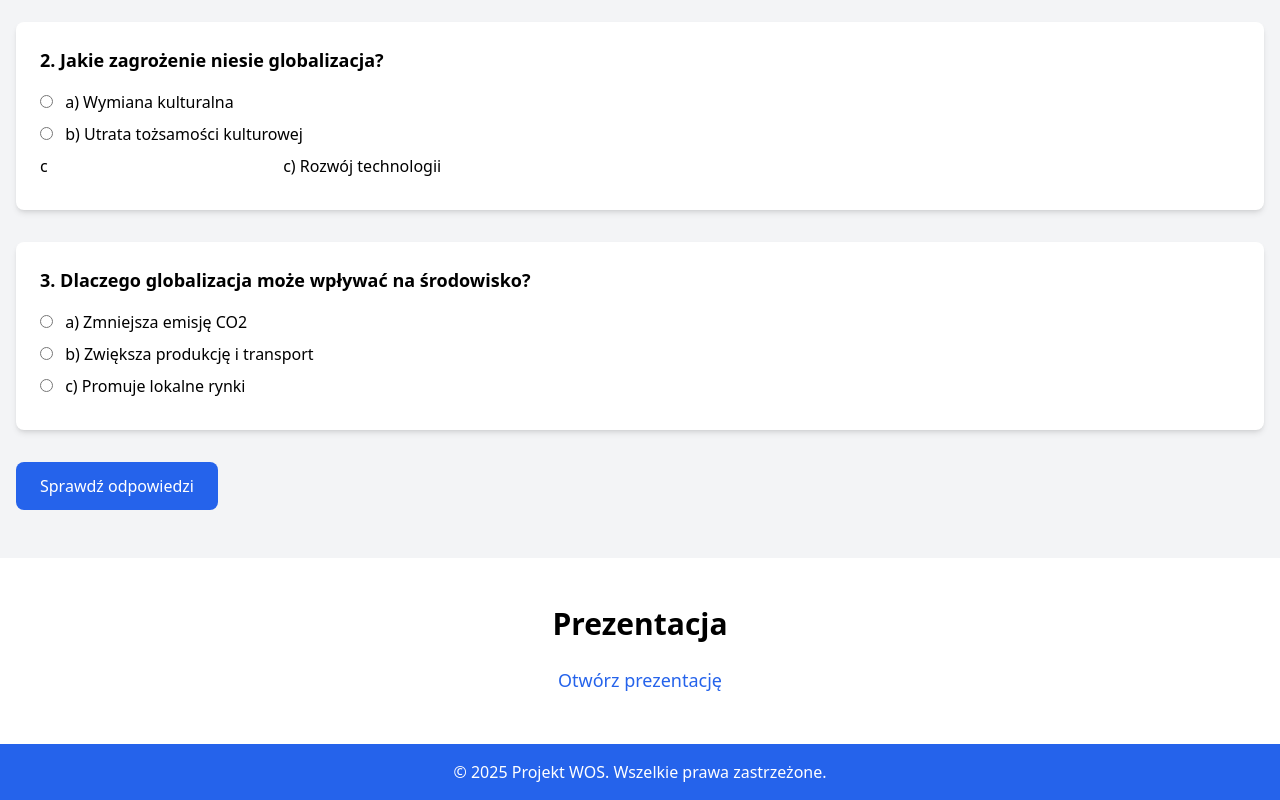
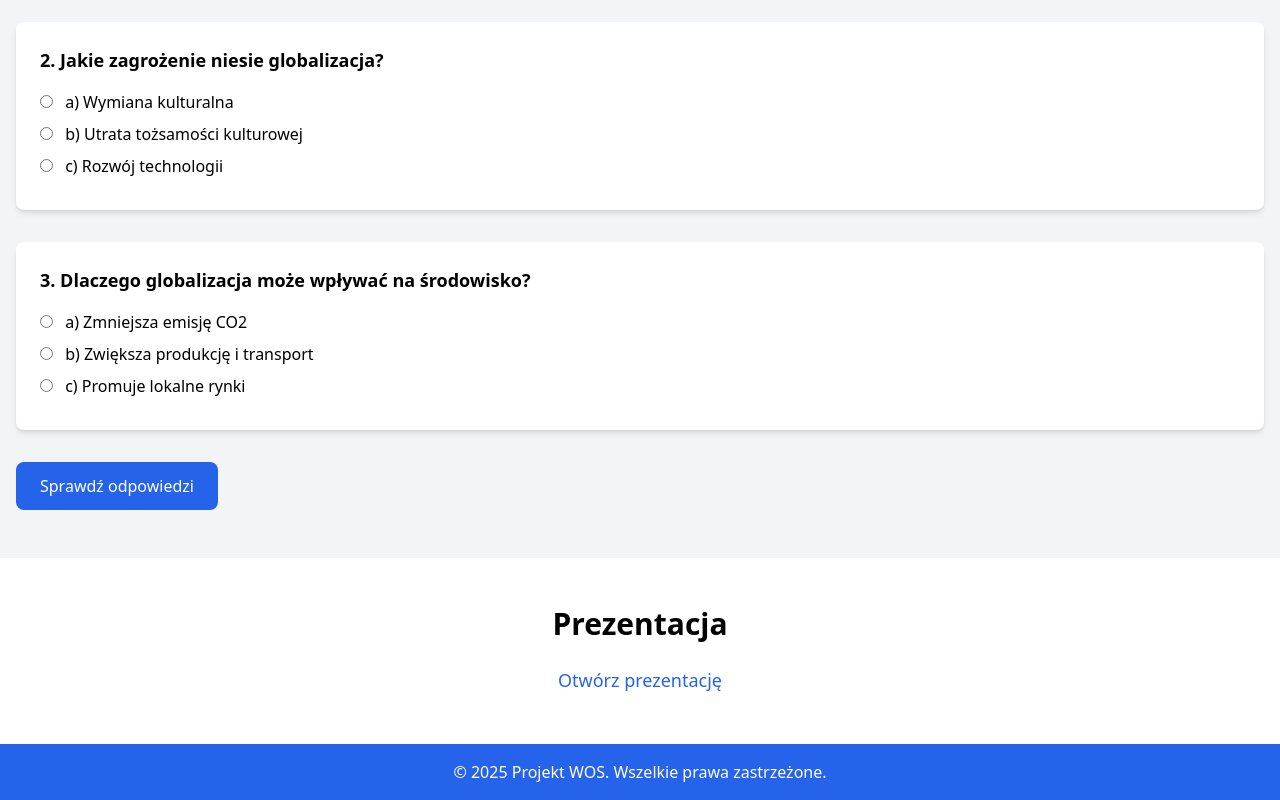
Before and after one commit to ZawertunZayka/gscz, a plain HTML site: page index.html in a window 1280 px wide. Shown: the part 1640-2440 px from the top of the page. Drawn offline with nearby package versions, Linux system fonts and the light colour scheme.

Commit message:
Update index.html

```diff
--- a/index.html
+++ b/index.html
@@ -93,7 +93,7 @@
           <p class="text-lg font-semibold mb-4">2. Jakie zagrożenie niesie globalizacja?</p>
           <label class="block mb-2"><input type="radio" name="q2" value="a" class="mr-2"> a) Wymiana kulturalna</label>
           <label class="block mb-2"><input type="radio" name="q2" value="b" class="mr-2"> b) Utrata tożsamości kulturowej</label>
-          <label class="block mb-2"><input type="radiobereich name="q2" value="c" class="mr-2"> c) Rozwój technologii</label>
+          <label class="block mb-2"><input type="radio" name="q1" value="c" class="mr-2"> c) Rozwój technologii</label>
           <p id="result-q2" class="mt-4 hidden text-lg"></p>
         </div>
         <!-- Вопрос 3 -->
```
